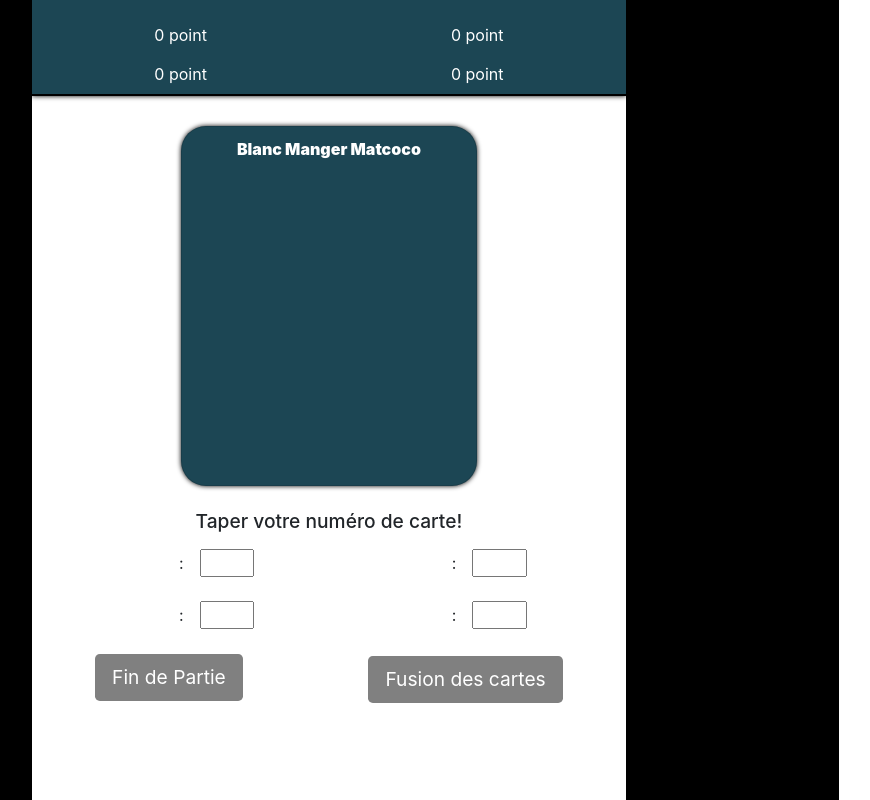
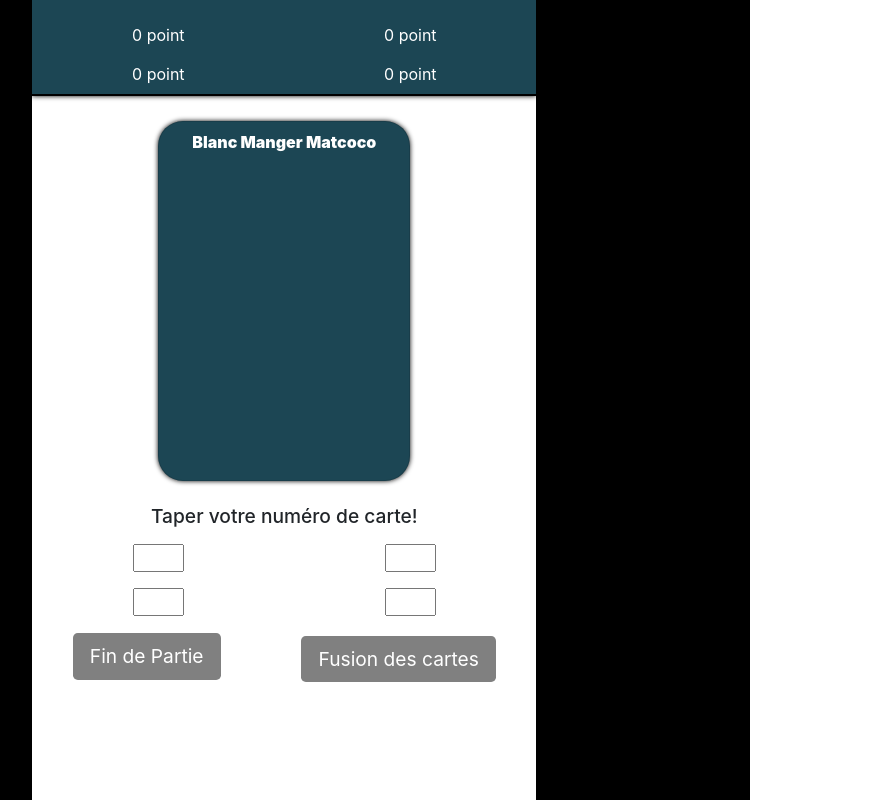
Before and after one commit to MathieuGAUBAL/blanc_manger_matcoco, a React (Create React App) app in the folder app_game/: page /Choice in a window 1280 px wide. Shown: the whole page, without its empty margins (181-1051 px from the left). Built offline with nearby package versions, Linux system fonts and the light colour scheme; no server answers.

Commit message:
added new css choice ternary for choose

```diff
--- a/app_game/src/components/chooseCards/Choice.jsx
+++ b/app_game/src/components/chooseCards/Choice.jsx
@@ -216,49 +216,79 @@ class Choice extends Component {
 
           <div>
             <form className='' onSubmit={this.submitFormNumbers} action=''>
-              <div className='d-flex ml-5 mt-3 d-flex justify-content-center '>
-                <label>
-                  {this.props.player1}:
+              <div className='d-flex mt-3 d-flex justify-content-center '>
+                <div className='d-flex flex-column'>
+                  <div>{this.props.player1}</div>
+                  <div>
                     <input
                       type='number'
                       name='numero1'
                       onChange={e => this.numeroOne(e)}
-                    className='select ml-3'
+                      className='select '
                     />
-                </label>
+                  </div>
+                </div>
 
-                <label>
-                  {this.props.player2}:
+                <div className='d-flex flex-column'>
+                  <div>{this.props.player2}</div>
+                  <div>
                     <input
                       type='number'
                       name='numero2'
                       onChange={this.numeroTwo}
-                    className='select ml-3'
+                      className='select '
                     />
-                </label>
+                  </div>
+                </div>
               </div>
 
-              <div className='d-flex ml-5 mt-3 justify-content-center'>
-                <label>
-                  {this.props.player3}:
+              <div className='d-flex mt-3 d-flex justify-content-center '>
+                <div className='d-flex flex-column'>
+                  <div>{this.props.player3}</div>
+                  <div className='d-flex justify-content-center '>
+                    <input
+                      type='number'
+                      name='numero3'
+                      onChange={e => this.numeroThree(e)}
+                      className='select '
+                    />
+                  </div>
+                </div>
+
+                <div className='d-flex flex-column'>
+                  <div>{this.props.player4}</div>
+                  <div>
+                    <input
+                      type='number'
+                      name='numero4'
+                      onChange={this.numeroFour}
+                      className='select'
+                    />
+                  </div>
+                </div>
+              </div>
+
+              {/* <div className='d-flex ml-5 mt-3 d-flex justify-content-center'>
+                <div className='d-flex flex-column'>
+                  <div>{this.props.player3}</div>
                   <input
                     type='number'
                     name='number3'
                     onChange={this.numeroThree}
                     className='select ml-3'
                   />
-                </label>
+                </div>
 
-                <label>
-                  {this.props.player4}:
+                <div className='d-flex flex-column'>
+                  <div>{this.props.player4}</div>
                   <input
                     type='number'
                     name='number4'
                     onChange={this.numeroFour}
                     className='select ml-3'
                   />
-                </label>
                 </div>
+              </div> */}
 
               <div className='d-flex flex-row  '>
                 <div className='d-flex justify-content-center buttonScore'>
--- a/app_game/src/components/name/Choose.jsx
+++ b/app_game/src/components/name/Choose.jsx
@@ -146,7 +146,16 @@ class Choose extends Component {
                   </div>
                 </div>
                 <div className='d-flex justify-content-center '>
-                  <Link to='/choice'>
+                  <Link
+                    to={
+                      this.state.player1 !== "" &&
+                      this.state.player2 !== "" &&
+                      this.state.player3 !== "" &&
+                      this.state.player4 !== ""
+                        ? "/Choice"
+                        : "/choose"
+                    }
+                  >
                     <button
                       type='submit'
                       value='envoyer'
@@ -156,8 +165,11 @@ class Choose extends Component {
                         this.state.player2 !== "" &&
                         this.state.player3 !== "" &&
                         this.state.player4 !== ""
-                          ? { display: "" }
-                          : { display: "none" }
+                          ? {
+                              backgroundColor: "#f14e4e",
+                              color: "white"
+                            }
+                          : { backgroundColor: "#808080", color: "white" }
                       }
                     >
                       FONCEZ!
```
Lines whose indentation alone changed are shown as unchanged.
